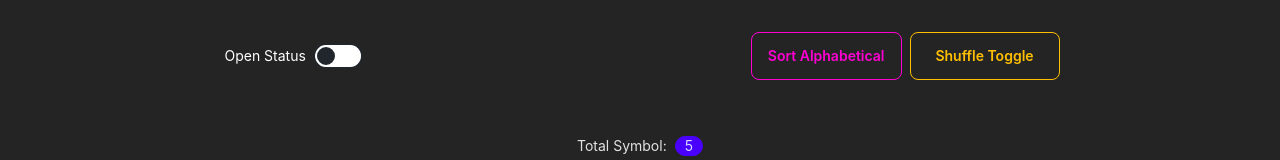
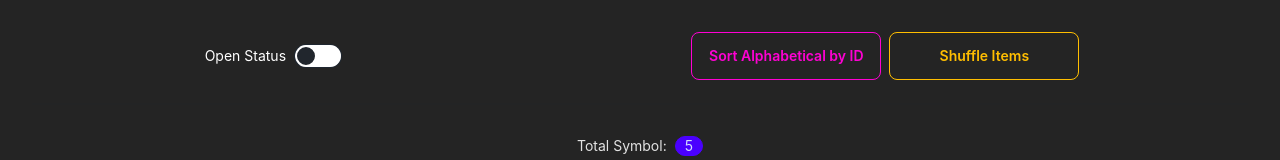
Before and after one commit to wintory/merkle-code-challenge, a React (Vite) app in the folder frontend/: page / in a window 1280 px wide. Shown: the top 160 px of the page. Built offline with nearby package versions, Linux system fonts and the light colour scheme; no server answers.

Commit message:
test: add more test and fix key

```diff
--- a/frontend/src/components/Filter.jsx
+++ b/frontend/src/components/Filter.jsx
@@ -1,7 +1,7 @@
 const Filter = ({
   filterOpenSymbols,
   sortAlphabeticalSymbols,
-  shffuleSymbols,
+  shuffleSymbols,
 }) => {
   return (
     <div className="grid items-center justify-center gap-2 md:flex md:justify-around">
@@ -10,6 +10,7 @@ const Filter = ({
           <span className="label-text pr-2 text-white">Open Status</span>
           <input
             type="checkbox"
+            data-testid="open-status-toggle"
             className="toggle toggle-primary"
             onChange={filterOpenSymbols}
           />
@@ -17,16 +18,18 @@ const Filter = ({
       </div>
       <div className="flex flex-wrap justify-center gap-2">
         <button
-          className="btn btn-outline btn-secondary min-w-[150px] focus:outline-none"
+          className="btn btn-outline btn-secondary min-w-[190px] focus:outline-none"
+          data-testid="sort-alphabetical-button"
           onClick={sortAlphabeticalSymbols}
         >
-          Sort Alphabetical
+          Sort Alphabetical by ID
         </button>
         <button
-          className="btn btn-outline btn-warning min-w-[150px] focus:outline-none"
-          onClick={shffuleSymbols}
+          className="btn btn-outline btn-warning min-w-[190px] focus:outline-none"
+          data-testid="suffle-button"
+          onClick={shuffleSymbols}
         >
-          Shuffle Toggle
+          Shuffle Items
         </button>
       </div>
     </div>
--- a/frontend/src/hooks/useGetSymbol.js
+++ b/frontend/src/hooks/useGetSymbol.js
@@ -14,7 +14,7 @@ const useGetSymbol = () => {
     return transformSymbols(data)
   }, [])
 
-  const shffuleSymbols = useCallback(() => {
+  const shuffleSymbols = useCallback(() => {
     setFilterOption({
       ...filteredOption,
       isSoryByAlphabetical: false,
@@ -75,7 +75,7 @@ const useGetSymbol = () => {
   return {
     isFetching,
     data: filterSymbols,
-    shffuleSymbols,
+    shuffleSymbols,
     sortAlphabeticalSymbols,
     filterOpenSymbols,
     filteredOption,
--- a/frontend/src/pages/Home.jsx
+++ b/frontend/src/pages/Home.jsx
@@ -8,7 +8,7 @@ const HomePage = ({ symbols }) => {
     data,
     isFetching,
     sortAlphabeticalSymbols,
-    shffuleSymbols,
+    shuffleSymbols,
     filterOpenSymbols,
   } = useGetSymbol(symbols)
   const total = data.length
@@ -20,14 +20,14 @@ const HomePage = ({ symbols }) => {
       </div>
     )
   }
-  console.log({ data })
+
   // TODO: refactor component to dumb component
   return (
     <div className="grid w-full text-sm">
       <Filter
         filterOpenSymbols={filterOpenSymbols}
         sortAlphabeticalSymbols={sortAlphabeticalSymbols}
-        shffuleSymbols={shffuleSymbols}
+        shuffleSymbols={shuffleSymbols}
       />
       <div className="divider" />
       {total > 0 ? (
```
Also changed, not shown: 2 other files (tests, documents, lock files or other folders).
